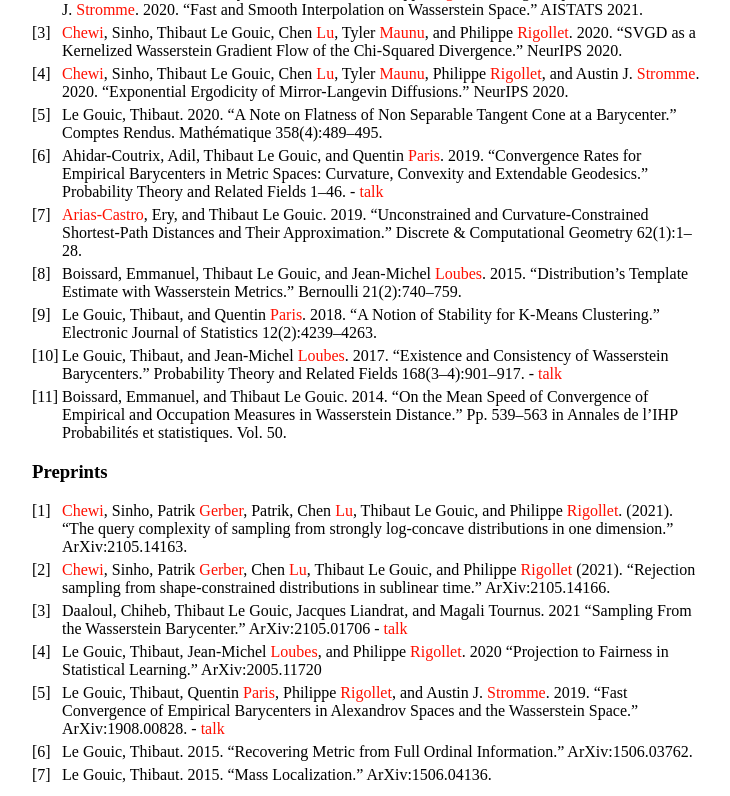
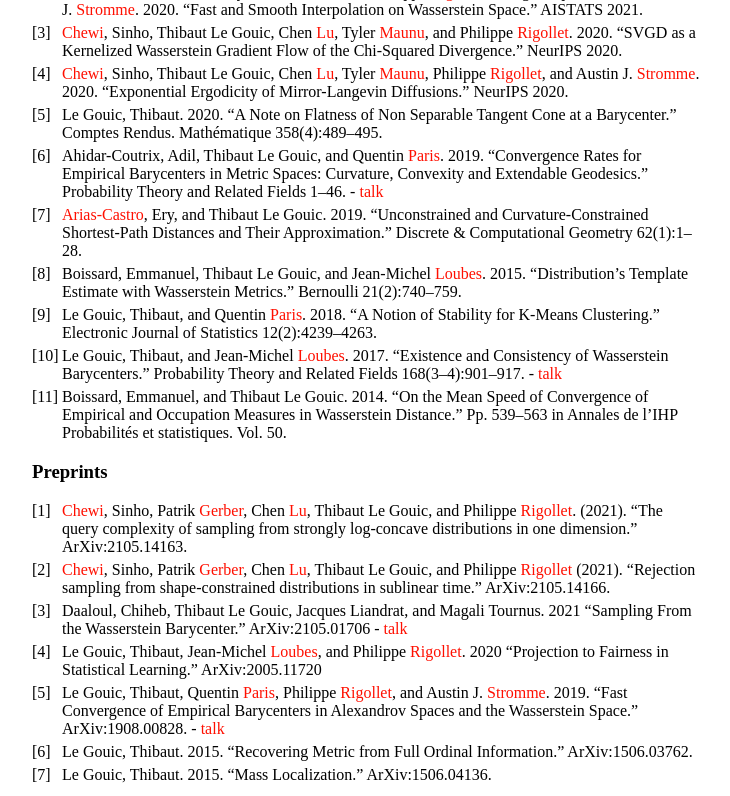
Before and after one commit to ThibautLG/thibautlg.github.io, a Jekyll site: the page built from index.md, in a window 1280 px wide and 900 px high, scrolled down 648 px, cut to the strip 0-796 px from the top of the window. Shown: the whole strip, without its empty margins (258-988 px from the left). Built offline with Jekyll 4.4.1, drawn with Linux system fonts in a browser that asks for light colours; our own code applies the rules of GitHub Pages for plain Markdown files.

```diff
--- a/index.md
+++ b/index.md
@@ -37,9 +37,9 @@ More recently, I have been focusing my work on *barycenters*, *sampling* and *op
 
 ### Preprints
 
-1. [Chewi](https://chewisinho.github.io/), Sinho, Patrik [Gerber](https://patrikgerber.github.io/), Patrik, Chen [Lu](https://clu0.github.io/), Thibaut Le Gouic, and Philippe [Rigollet](http://www-math.mit.edu/~rigollet/). (2021). “The query complexity of sampling from strongly log-concave distributions in one dimension.” ArXiv:2105.14163.
+1. [Chewi](https://chewisinho.github.io/), Sinho, Patrik [Gerber](https://patrikgerber.github.io/), Chen [Lu](https://clu0.github.io/), Thibaut Le Gouic, and Philippe [Rigollet](http://www-math.mit.edu/~rigollet/). (2021). “The query complexity of sampling from strongly log-concave distributions in one dimension.” ArXiv:2105.14163.
 1. [Chewi](https://chewisinho.github.io/), Sinho, Patrik [Gerber](https://patrikgerber.github.io/), Chen [Lu](https://clu0.github.io/), Thibaut Le Gouic, and Philippe [Rigollet](http://www-math.mit.edu/~rigollet/) (2021). “Rejection sampling from shape-constrained distributions in sublinear time.” ArXiv:2105.14166.
-1. Daaloul, Chiheb, Thibaut Le Gouic, Jacques Liandrat, and Magali Tournus. 2021 “Sampling From the Wasserstein Barycenter.” ArXiv:2105.01706 - [talk](https://www.youtube.com/watch?v=vcriVEsyLfc)
+1. Daaloul, Chiheb, Thibaut Le Gouic, Jacques Liandrat, and Magali Tournus. 2021 “Sampling From the Wasserstein Barycenter.” ArXiv:2105.01706 - [talk](https://www.youtube.com/watch?v=CkExb3VEv1w&ab_channel=SimonsInstitute)
 1. Le Gouic, Thibaut, Jean-Michel [Loubes](https://perso.math.univ-toulouse.fr/loubes/), and Philippe [Rigollet](http://www-math.mit.edu/~rigollet/). 2020 “Projection to Fairness in Statistical Learning.” ArXiv:2005.11720
 1. Le Gouic, Thibaut, Quentin [Paris](https://www.qparis-math.com/), Philippe [Rigollet](http://www-math.mit.edu/~rigollet/), and Austin J. [Stromme](https://www.mit.edu/~astromme/index.html). 2019. “Fast Convergence of Empirical Barycenters in Alexandrov Spaces and the Wasserstein Space.” ArXiv:1908.00828. - [talk](https://www.youtube.com/watch?v=vcriVEsyLfc)
 1. Le Gouic, Thibaut. 2015. “Recovering Metric from Full Ordinal Information.” ArXiv:1506.03762.
```
